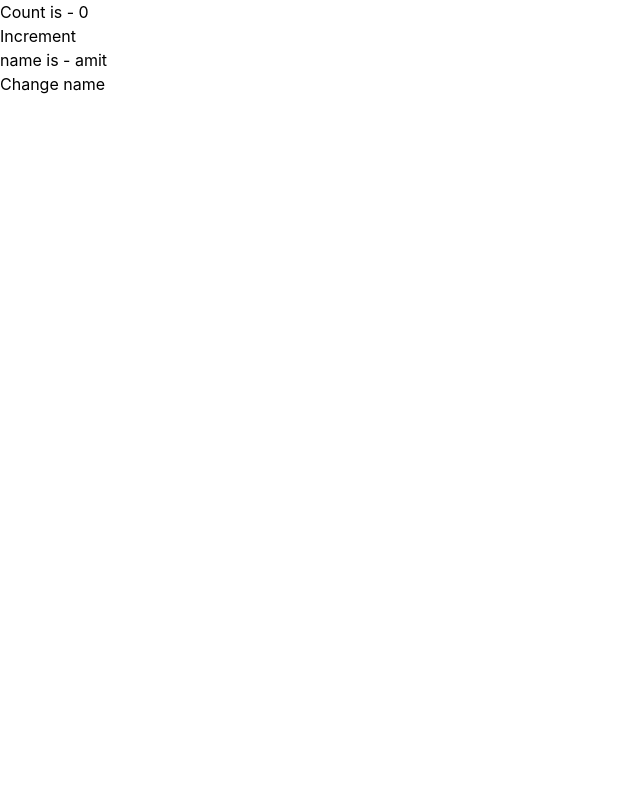
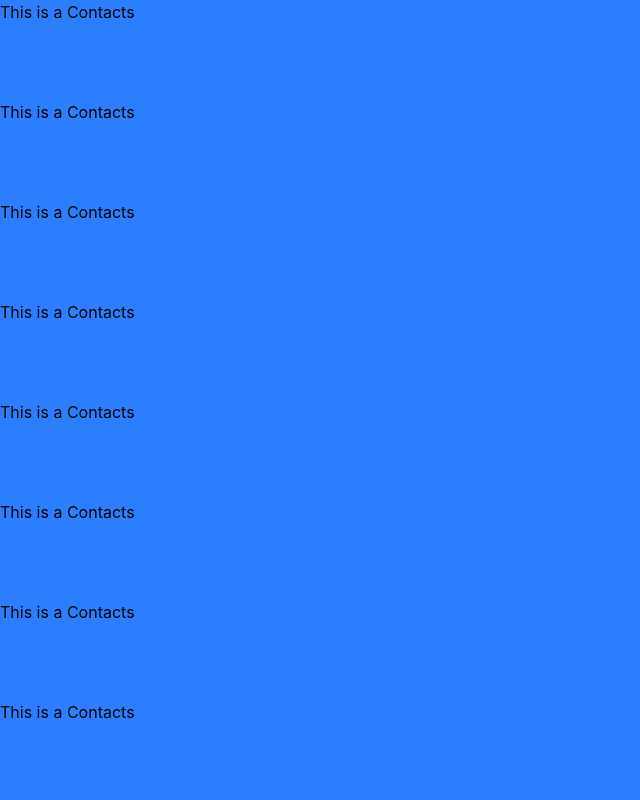
Before and after one commit to amitgith/React, a React (Vite) app in the folder day6-revision/: page / in a window 1280 px wide. Shown: the top 800 px of the page, without its empty margins (0-640 px from the left). Built offline with nearby package versions, Linux system fonts and the light colour scheme.

Commit message:
"Introduction - components folder and map example"

```diff
--- /dev/null
+++ b/day6-revision/src/Web.jsx
@@ -0,0 +1,17 @@
+import React from "react";
+import Cards from "./components/Cards";
+import Contacts from "./components/Contacts";
+import About from "./components/About";
+
+const Web = () => {
+  return (
+    <div className="h-full grid grid-col-2">
+      <h1>This is a Web </h1>
+      <Cards />
+      <Contacts />
+      <About />
+    </div>
+  );
+};
+
+export default Web;
--- /dev/null
+++ b/day6-revision/src/components/About.jsx
@@ -0,0 +1,9 @@
+import React from "react";
+
+const About = () => {
+  return <div className="h-[100px] bg-red-500">
+    <h1>This is a About</h1>
+  </div>;
+};
+
+export default About;
--- /dev/null
+++ b/day6-revision/src/components/Cards.jsx
@@ -0,0 +1,16 @@
+import React from "react";
+import Contacts from "./Contacts";
+
+const Cards = () => {
+  let arr = [2, 4, 13, 65, 3, 54, 3, 1, 5, 3, 4, 23, 1, 11, 1];
+  return (
+    <div className=" bg-yellow-500">
+      {arr.map((elem,index) => {
+        return <Contacts key={index} />;
+      })}
+      {/* <h1>This is a Cards</h1> */}
+    </div>
+  );
+};
+
+export default Cards;
--- /dev/null
+++ b/day6-revision/src/components/Contacts.jsx
@@ -0,0 +1,11 @@
+import React from "react";
+
+const Contacts = () => {
+  return (
+    <div className="h-[100px] bg-blue-500">
+      <h1>This is a Contacts</h1>
+    </div>
+  );
+};
+
+export default Contacts;
--- /dev/null
+++ b/day6-revision/src/components/Web.jsx
@@ -0,0 +1,17 @@
+import React from "react";
+import Cards from "./Cards";
+import Contacts from "./Contacts";
+import About from "./About";
+
+const Web = () => {
+  return (
+    <div className="h-full grid grid-col-2">
+      <h1>This is a Web </h1>
+      <Cards />
+      <Contacts />
+      <About />
+    </div>
+  );
+};
+
+export default Web;
--- a/day6-revision/src/main.jsx
+++ b/day6-revision/src/main.jsx
@@ -1,5 +1,7 @@
 import { createRoot } from "react-dom/client";
 import "./index.css";
-import App from "./App.jsx";
+// import Web from "./components/Web";
+import Cards from "./components/Cards";
+// import App from "./App.jsx";
 
-createRoot(document.getElementById("root")).render(<App />);
+createRoot(document.getElementById("root")).render(<Cards />);
```
